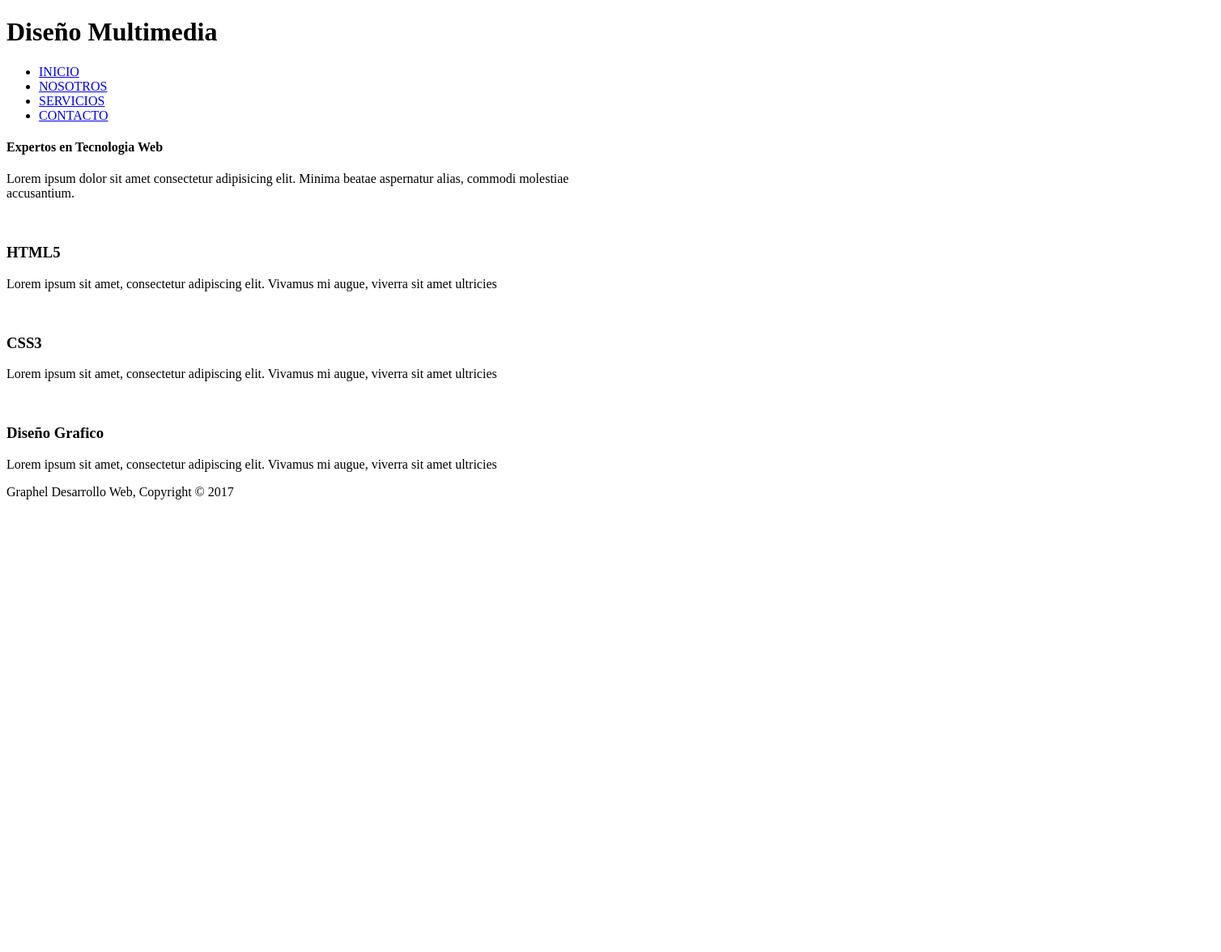
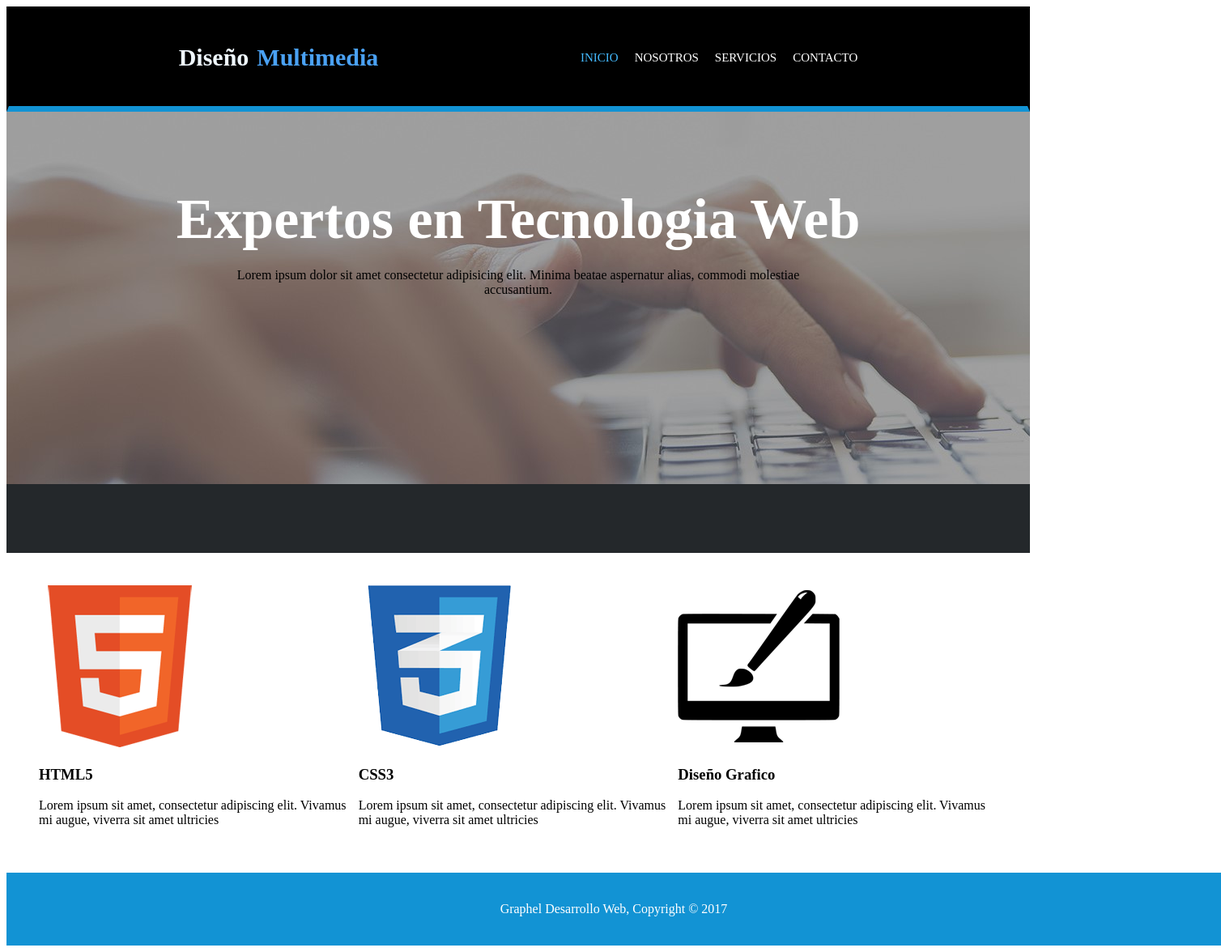
Before and after one commit to Franchesca2002/EvaluacionHenryFALLA, a plain HTML site: page index.html in a window 1280 px wide. Shown: the whole page at 81% size, 1508 px wide, since content can reach past the window. Before the commit the page ends 800 px from the top, so only its background shows below. Drawn offline with Linux system fonts and the light colour scheme; the site is published under a folder, as on GitHub Pages, so addresses that start at the root find nothing.

Commit message:
actualizacion de las rutas de archivo

```diff
--- a/inicio.css
+++ b/index.css
@@ -56,7 +56,7 @@ a {
     color: #ffffff;
 }
 .sectionTextos{
-    background-image: url(/assets/cabecera1.jpg);
+    background-image: url(assets/cabecera1.jpg);
     height: 460px;
     width: 100%;
     display: flex;
--- a/inicio.html
+++ b/index.html
@@ -5,7 +5,7 @@
     <meta name="viewport" content="width=device-width, initial-scale=1.0">
     <title>Inicio</title>
 
-    <link rel="stylesheet" href="/inicio.css">
+    <link rel="stylesheet" href="index.css">
 </head>
 <body>
     <main>
@@ -16,10 +16,10 @@
         <div class="classnav">
          <nav class="nav1">
             <ul >
-                <li><a class="A1nav" href="/inicio.html">INICIO</a></li>
-                <li><a href="/nosotros/nosotros.html">NOSOTROS</a></li>
-                <li><a href="/servicios/servicios.html">SERVICIOS</a></li>
-                <li><a href="/contacto/contacto.html">CONTACTO</a></li>
+                <li><a class="A1nav" href="index.html">INICIO</a></li>
+                <li><a href="nosotros/nosotros.html">NOSOTROS</a></li>
+                <li><a href="servicios/servicios.html">SERVICIOS</a></li>
+                <li><a href="contacto/contacto.html">CONTACTO</a></li>
             </ul>
          </nav>
         </div>
@@ -38,17 +38,17 @@
 
                     <div class="logos">
                     <div  class="htmll">
-                    <img src="/assets/logo_html.png" alt="">
+                    <img src="assets/logo_html.png" alt="">
                     <h3>HTML5</h3>
                     <p>Lorem ipsum sit amet, consectetur adipiscing elit. Vivamus mi augue, viverra sit amet ultricies</p>
                     </div>
                     <div  class="css">
-                    <img src="/assets/logo_css.png" alt="">
+                    <img src="assets/logo_css.png" alt="">
                     <h3>CSS3</h3>
                     <p>Lorem ipsum sit amet, consectetur adipiscing elit. Vivamus mi augue, viverra sit amet ultricies</p>
                     </div>
                     <div  class="grafico">
-                    <img src="/assets/logo_brush.png" alt="">
+                    <img src="assets/logo_brush.png" alt="">
                     <h3>Diseño Grafico</h3>
                     <p>Lorem ipsum sit amet, consectetur adipiscing elit. Vivamus mi augue, viverra sit amet ultricies</p>
                     </div>
```
Also changed, not shown: contacto/contacto.html (+4 -4 lines), nosotros/nosotros.html (+3 -3 lines), servicios/servicios.html (+3 -3 lines).
